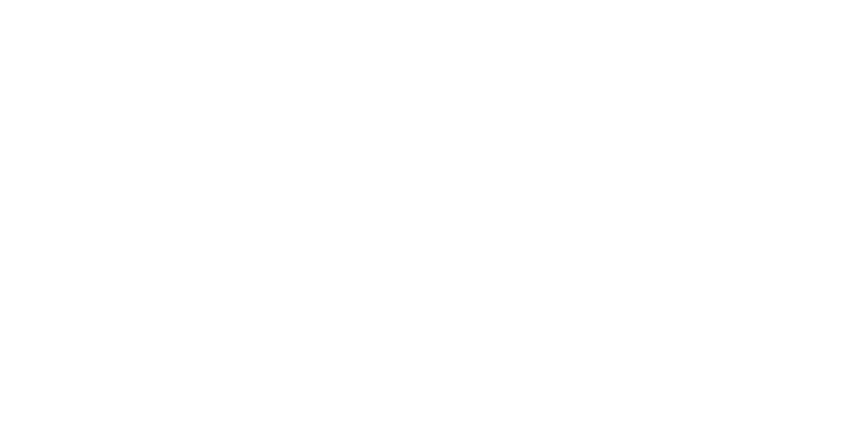
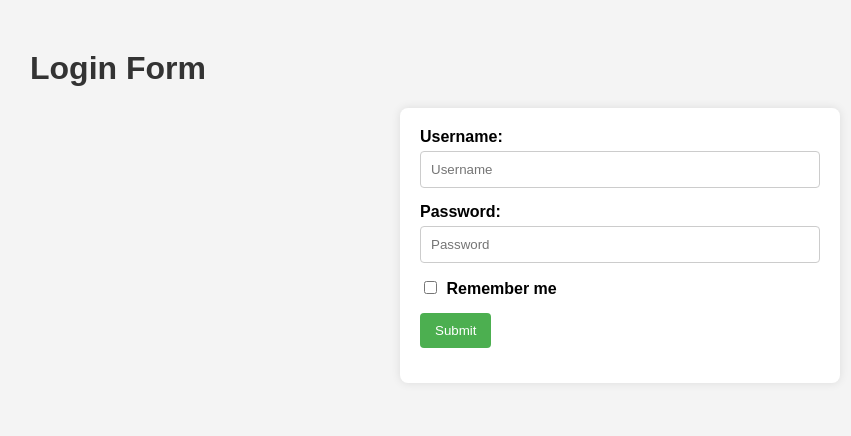
Before and after one commit to acciojob/remember-me-login-form-Srinu-7, a website: page main.html in a window 1280 px wide. Shown: the whole page, without its empty margins (20-871 px from the left). Drawn offline with Linux system fonts and the light colour scheme.

Commit message:
created a submission

```diff
--- a/main.html
+++ b/main.html
@@ -1,16 +1,36 @@
 <!DOCTYPE html>
-
-<html>
+<html lang="en">
 
 <head>
-	<link rel="stylesheet" href="styles.css">
+    <meta charset="UTF-8">
+    <meta name="viewport" content="width=device-width, initial-scale=1.0">
+    <title>Login Form</title>
+    <link rel="stylesheet" href="styles.css">
 </head>
 
 <body>
-	<!-- the entire body must be written by student -->
-    <script type="text/javascript" src="./script.js">
-</script>
-
+    <h1>Login Form</h1>
+    <form id="loginForm">
+        <div>
+            <label for="username">Username:</label>
+            <input type="text" id="username" placeholder="Username" required>
+        </div>
+        <div>
+            <label for="password">Password:</label>
+            <input type="password" id="password" placeholder="Password" required>
+        </div>
+        <div>
+            <input type="checkbox" id="checkbox">
+            <label for="checkbox">Remember me</label>
+        </div>
+        <div>
+            <input type="submit" id="submit" value="Submit">
+        </div>
+        <div id="existingUserDiv" style="display: none;">
+            <button type="button" id="existing">Login as existing user</button>
+        </div>
+    </form>
+    <script type="text/javascript" src="./script.js"></script>
 </body>
 
 </html>
--- a/script.js
+++ b/script.js
@@ -1 +1,40 @@
 //your JS code here. If required.
+document.addEventListener('DOMContentLoaded', function () {
+    const loginForm = document.getElementById('loginForm');
+    const usernameInput = document.getElementById('username');
+    const passwordInput = document.getElementById('password');
+    const checkboxInput = document.getElementById('checkbox');
+    const existingUserDiv = document.getElementById('existingUserDiv');
+    const existingButton = document.getElementById('existing');
+
+    // Check if user details are saved in local storage
+    const savedUsername = localStorage.getItem('username');
+    const savedPassword = localStorage.getItem('password');
+
+    if (savedUsername && savedPassword) {
+        existingUserDiv.style.display = 'block';
+    }
+
+    loginForm.addEventListener('submit', function (event) {
+        event.preventDefault();
+        const username = usernameInput.value;
+        const password = passwordInput.value;
+
+        if (checkboxInput.checked) {
+            localStorage.setItem('username', username);
+            localStorage.setItem('password', password);
+        } else {
+            localStorage.removeItem('username');
+            localStorage.removeItem('password');
+        }
+
+        alert(`Logged in as ${username}`);
+    });
+
+    if (existingButton) {
+        existingButton.addEventListener('click', function () {
+            const savedUsername = localStorage.getItem('username');
+            alert(`Logged in as ${savedUsername}`);
+        });
+    }
+});
--- a/styles.css
+++ b/styles.css
@@ -1 +1,58 @@
 /*  your css code here. If applicable */
+body {
+    font-family: Arial, sans-serif;
+    margin: 50px;
+    background-color: #f4f4f4;
+}
+
+h1 {
+    color: #333;
+}
+
+form {
+    background: #fff;
+    padding: 20px;
+    border-radius: 8px;
+    box-shadow: 0 0 10px rgba(0, 0, 0, 0.1);
+    max-width: 400px;
+    margin: auto;
+}
+
+div {
+    margin-bottom: 15px;
+}
+
+label {
+    margin-right: 10px;
+    font-weight: bold;
+}
+
+input[type="text"], input[type="password"] {
+    width: calc(100% - 22px);
+    padding: 10px;
+    margin-top: 5px;
+    border: 1px solid #ccc;
+    border-radius: 4px;
+}
+
+input[type="checkbox"] {
+    margin-right: 5px;
+}
+
+input[type="submit"], #existing {
+    background-color: #4CAF50;
+    color: white;
+    padding: 10px 15px;
+    border: none;
+    border-radius: 4px;
+    cursor: pointer;
+}
+
+input[type="submit"]:hover, #existing:hover {
+    background-color: #45a049;
+}
+
+#existingUserDiv {
+    text-align: center;
+    margin-top: 20px;
+}
```
